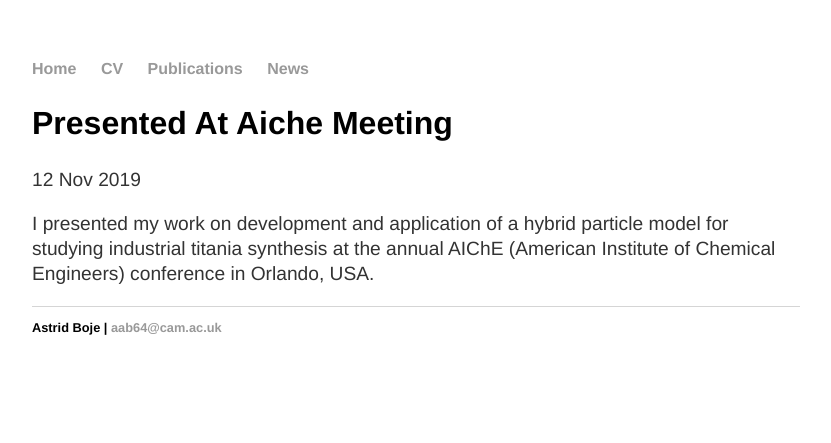
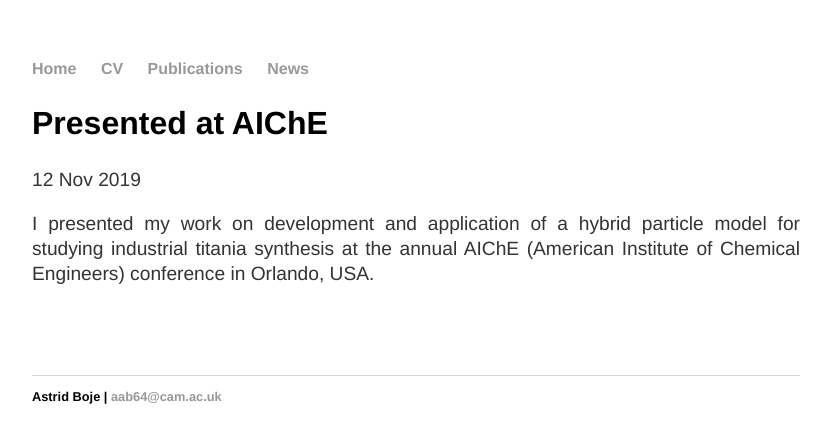
Before and after one commit to aab64/aab64.github.io, a Jekyll site: the page built from _posts/2019-11-12-Presented-at-AIChE-meeting.md, in a window 1280 px wide. Shown: the top 443 px of the page, without its empty margins (224-1055 px from the left). Built offline with Jekyll 4.4.1, drawn with Linux system fonts in a browser that asks for light colours; our own code applies the rules of GitHub Pages for plain Markdown files.

Commit message:
Updated formatting
To do: add image

```diff
--- a/_posts/2019-11-12-Presented-at-AIChE-meeting.md
+++ b/_posts/2019-11-12-Presented-at-AIChE-meeting.md
@@ -1 +1,16 @@
+---
+layout: post
+title: "Presented at AIChE"
+date: 2019-11-12
+---
+
+<p align="justify">
 I presented my work on development and application of a hybrid particle model for studying industrial titania synthesis at the annual AIChE (American Institute of Chemical Engineers) conference in Orlando, USA.
+</p>
+
+<!--img src="/images/Me_in_Pittsburgh.JPG" width="250"/-->
+
+<p>
+ <br/>
+ <br/>
+</p>
```
